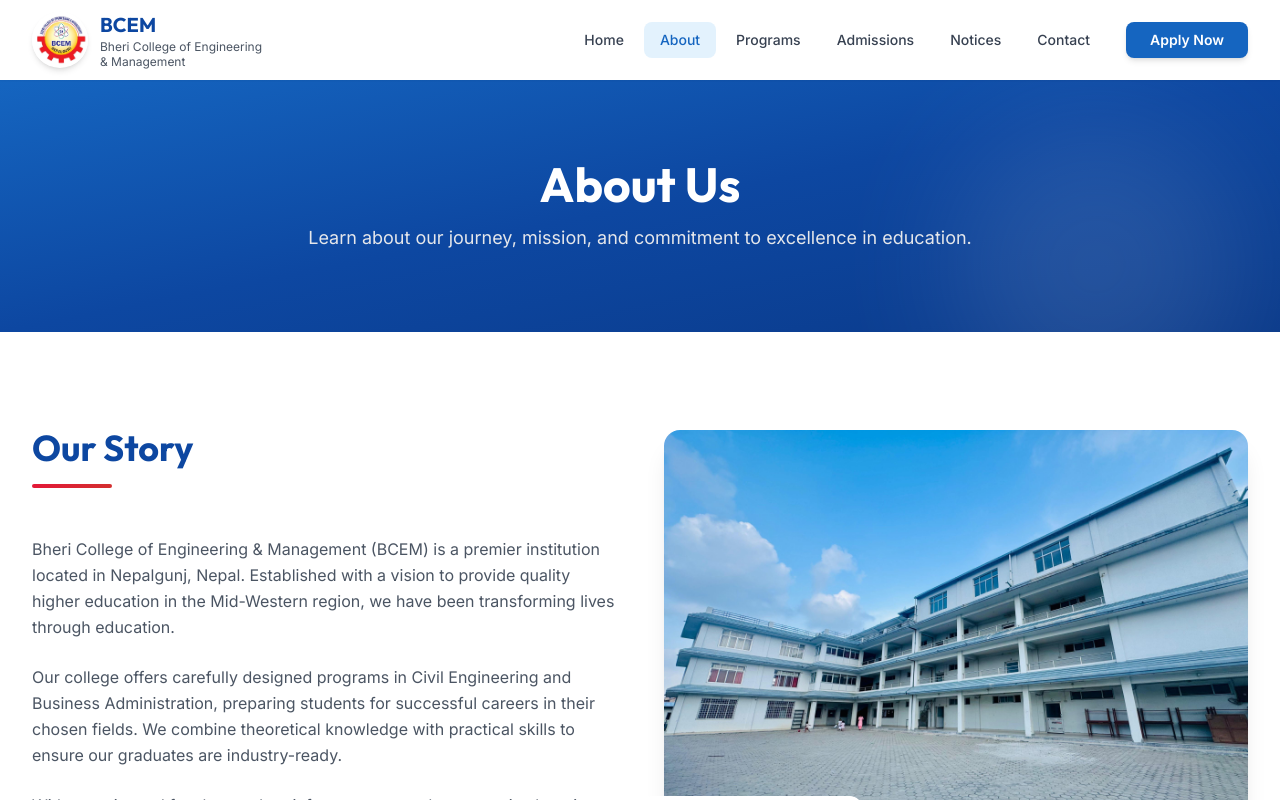
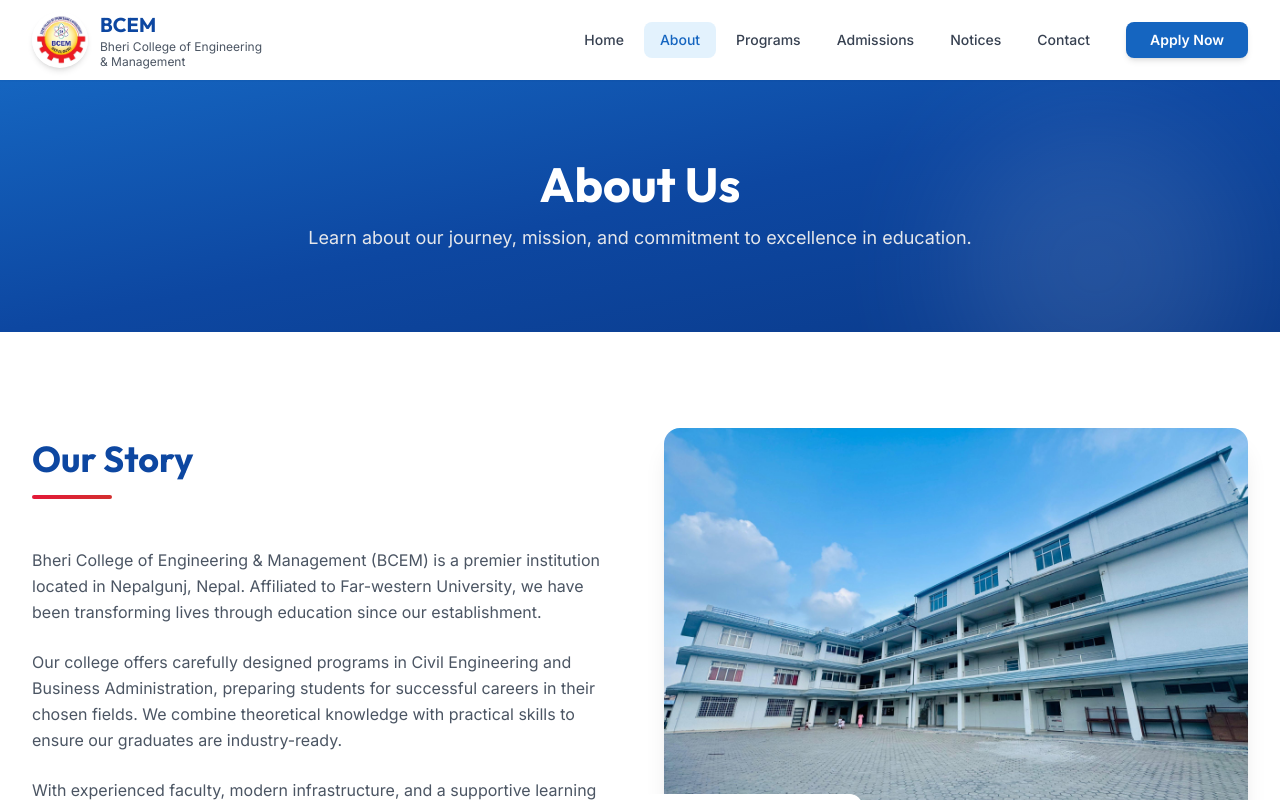
Before and after one commit to iam-neo/BCEM, a React (Vite) app: page /about in a window 1280 px wide. Shown: the top 800 px of the page. Built offline with nearby package versions, Linux system fonts and the light colour scheme.

Commit message:
feat: add affiliation to Far-western University

```diff
--- a/index.html
+++ b/index.html
@@ -1,14 +1,18 @@
 <!doctype html>
 <html lang="en">
+
 <head>
   <meta charset="UTF-8" />
   <link rel="icon" type="image/jpeg" href="/logo.jpeg" />
   <meta name="viewport" content="width=device-width, initial-scale=1.0" />
-    <meta name="description" content="Bheri College of Engineering and Management - Official Website. Offering Bachelor of Civil Engineering and BBA programs in Nepalgunj." />
+  <meta name="description"
+    content="Bheri College of Engineering and Management - Official Website. Offering Bachelor of Civil Engineering and BBA programs in Nepalgunj." />
   <title>BCEM - Bheri College of Engineering and Management</title>
 </head>
+
 <body>
   <div id="root"></div>
   <script type="module" src="/src/main.jsx"></script>
 </body>
+
 </html>
--- a/src/components/Footer/Footer.jsx
+++ b/src/components/Footer/Footer.jsx
@@ -32,6 +32,7 @@ const Footer = () => {
                             <div>
                                 <h3 className="text-2xl font-heading font-bold text-white">BCEM</h3>
                                 <p className="text-sm text-gray-300">Nepalgunj, Nepal</p>
+                                <p className="text-xs text-primary-yellow mt-1">Affiliated to Far-western University</p>
                             </div>
                         </div>
                         <p className="text-gray-300 text-sm leading-relaxed mb-6">
--- a/src/pages/About.jsx
+++ b/src/pages/About.jsx
@@ -54,9 +54,8 @@ const About = () => {
                             <h2 className="section-title text-left after:mx-0 after:ml-0">Our Story</h2>
                             <p className="text-gray-600 mb-6 leading-relaxed">
                                 Bheri College of Engineering & Management (BCEM) is a premier institution
-                                located in Nepalgunj, Nepal. Established with a vision to provide quality
-                                higher education in the Mid-Western region, we have been transforming
-                                lives through education.
+                                located in Nepalgunj, Nepal. Affiliated to Far-western University, we have
+                                been transforming lives through education since our establishment.
                             </p>
                             <p className="text-gray-600 mb-6 leading-relaxed">
                                 Our college offers carefully designed programs in Civil Engineering and
--- a/src/pages/Home.jsx
+++ b/src/pages/Home.jsx
@@ -60,8 +60,8 @@ const Home = () => {
                                     alt="BCEM Logo"
                                     className="h-20 w-20 rounded-full border-4 border-white/30 shadow-xl"
                                 />
-                                <span className="px-4 py-2 bg-white/10 backdrop-blur rounded-full text-sm font-medium">
-                                    Est. Nepalgunj, Nepal
+                                <span className="px-4 py-2 bg-white/10 backdrop-blur rounded-full text-sm font-medium border border-white/20">
+                                    Affiliated to Far-western University
                                 </span>
                             </div>
                             <h1 className="text-4xl md:text-5xl lg:text-6xl font-heading font-bold text-white mb-6 leading-tight">
```
Lines whose indentation alone changed are shown as unchanged.
